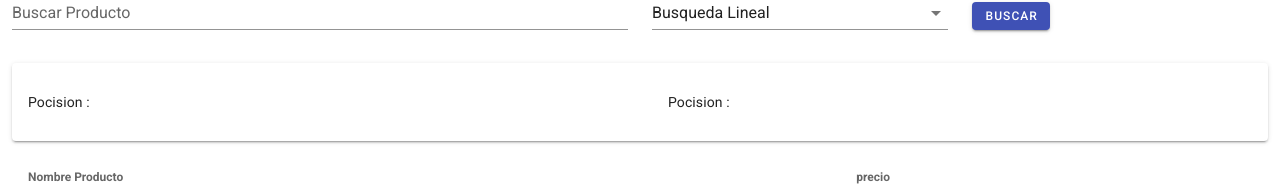
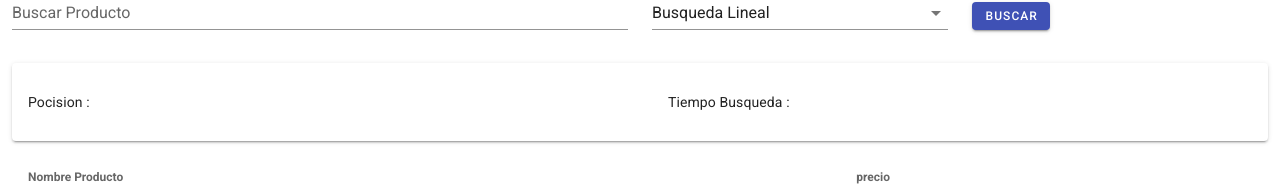
Before and after one commit to crisswebapp/Abarrofarma, a Nuxt app: page /farma in a window 1280 px wide. Shown: the part 143-329 px from the top of the page. Built offline with nearby package versions, Linux system fonts and the light colour scheme.

Commit message:
modified:   pages/farma/index.vue

```diff
--- a/pages/farma/index.vue
+++ b/pages/farma/index.vue
@@ -29,7 +29,9 @@
               <v-card-text> Pocision : {{ infoBusqueda.index }} </v-card-text>
             </v-col>
             <v-col>
-              <v-card-text> Pocision : {{ infoBusqueda.tiempo }} </v-card-text>
+              <v-card-text>
+                Tiempo Busqueda : {{ infoBusqueda.tiempo }}
+              </v-card-text>
             </v-col>
           </v-row>
         </v-card>
```
